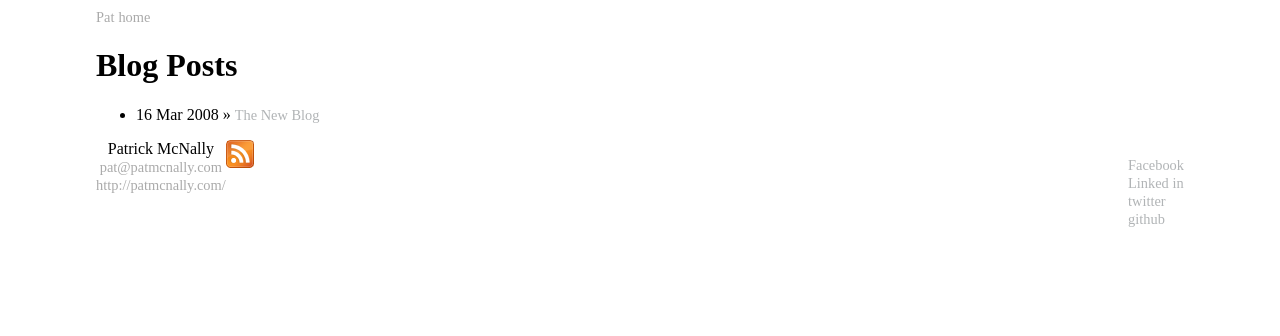
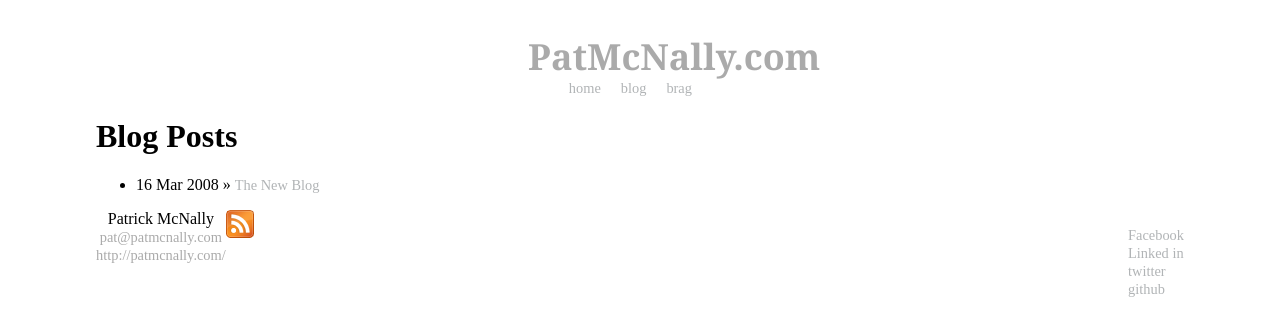
Before and after one commit to patmcnally/patmcnally.com, a Jekyll site: the page built from index.html, in a window 1280 px wide. Shown: the top 336 px of the page. Built offline with Jekyll 4.4.1, drawn with Linux system fonts in a browser that asks for light colours.

Commit message:
moving forward with design

```diff
--- a/_layouts/default.html
+++ b/_layouts/default.html
@@ -17,10 +17,20 @@
 <body>
 
 <div class="site">
-  <div class="title">
-    <a href="/">Pat</a>
-    <a class="extra" href="/">home</a>
-  </div>
+
+  <div id="header">
+    <div id="title">
+      <h1><a href="/">PatMcNally.com</a></h1>
+    </div>
+    <div id="menu">
+      <ul>
+	<li><a class="subtitle" href="/">home</a></li>
+	<li><a class="subtitle" href="/">blog</a></li>
+	<li><a class="subtitle" href="/">brag</a></li>
+
+    </div>
+
+</div>
 
   {{ content }}
 
--- a/css/screen.css
+++ b/css/screen.css
@@ -22,11 +22,13 @@ p{
 }
 
 #title{
+    margin-bottom: 0;
 }
 
 #title h1{
     font-family: Georgia,'Bitstream Vera Sans Serif','Lucida Grande',Helvetica,Verdana,Arial,sans-serif;
     font-size: 2.5em;
+    margin-bottom: 0;
 }
 
 
@@ -60,21 +62,19 @@ table th{
 }
 
 #menu{
-
     margin-top: -.2em;
     padding-top: 0em;
     padding-left: .55em;
-
 }
 #menu ul{
-    font-family: sans-serif;
+    margin-left: 1em;
     margin-top: -.2em;
     padding: 0;
 }
 #menu li{
     display: inline;
     list-style-type: none;
-    margin-left: .5em;
+    margin-left: 1em;
 }
 a{
     color: #AAA;
```
